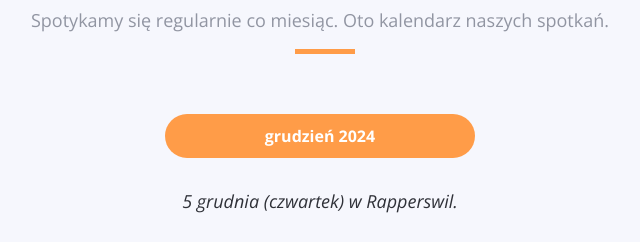
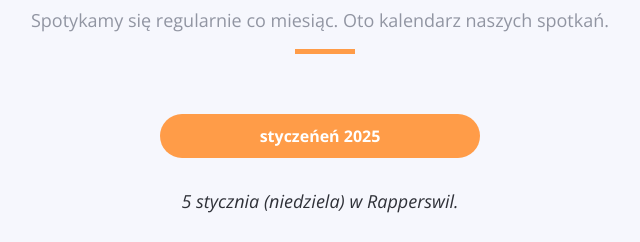
Before and after one commit to tato-ch/tato-ch.github.io, a plain HTML site: page index.html in a window 1280 px wide. Shown: the part 1722-1964 px from the top of the page, 320-960 px from the left. Drawn offline with nearby package versions, Linux system fonts and the light colour scheme.

Commit message:
zmiana terminu

```diff
--- a/index.html
+++ b/index.html
@@ -162,7 +162,7 @@
 <!--            <a class="nav-link" href="#day-1" role="tab" data-toggle="tab">Styczeń</a>-->
 <!--          </li>-->
           <li class="nav-item">
-            <a class="nav-link active" href="#day-2" role="tab" data-toggle="tab">grudzień 2024</a>
+            <a class="nav-link active" href="#day-2" role="tab" data-toggle="tab">styczeńeń 2025</a>
           </li>
 <!--          <li class="nav-item">-->
 <!--            <a class="nav-link" href="#day-3" role="tab" data-toggle="tab">Marzec</a>-->
@@ -211,7 +211,7 @@
 
           <!-- Schdule Day 2 -->
           <div role="tabpanel" class="col-lg-9 tab-pane show active" id="day-2">
-            <div class="sub-heading">5 grudnia (czwartek) w Rapperswil.</div>
+            <div class="sub-heading">5 stycznia (niedziela) w Rapperswil.</div>
             <div class="row schedule-item">
               <div class="col-md-2"><time>18:30 - 19:00</time></div>
               <div class="col-md-10">
```
